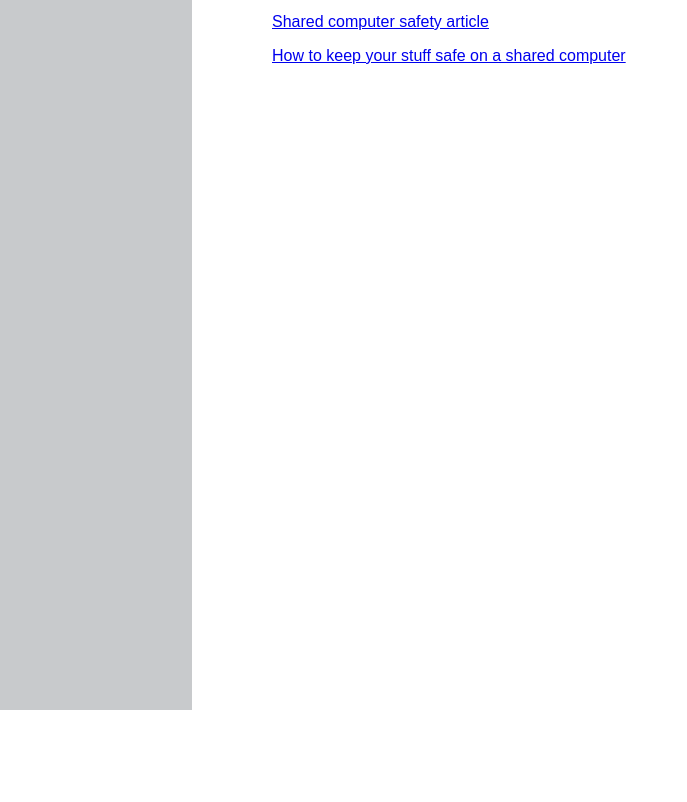
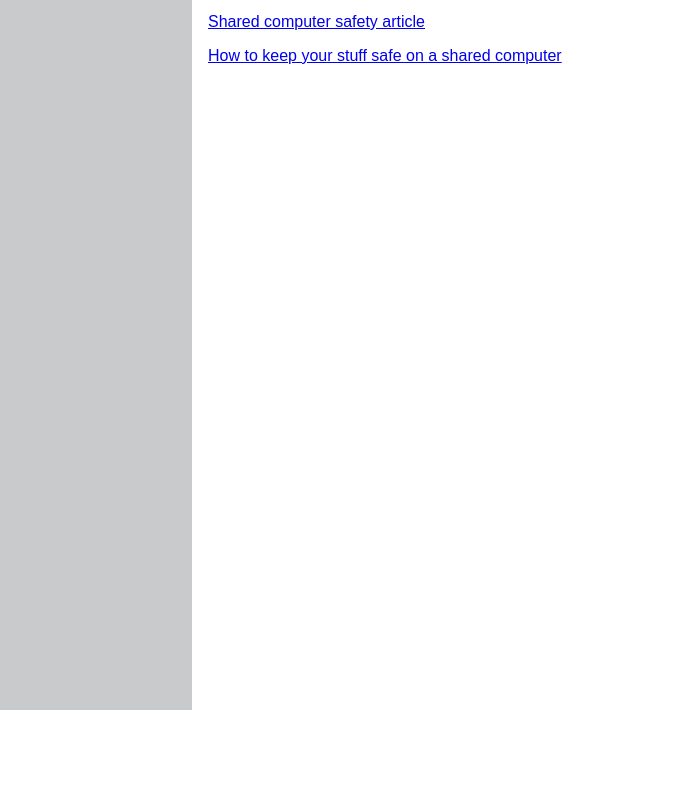
Before and after one commit to tdumin-pvcc/tdumin-pvcc.github.io, a plain HTML site: page greatgoogalymogaly.html in a window 1280 px wide. Shown: the part 90-892 px from the top of the page, without its empty margins (0-687 px from the left). Drawn offline with Linux system fonts and the light colour scheme.

Commit message:
Update greatgoogalymogaly.html

```diff
--- a/greatgoogalymogaly.html
+++ b/greatgoogalymogaly.html
@@ -66,7 +66,7 @@ body {
 </ul>
 
 
-<div style="margin-left:20%;margin-right:20%;padding:1px 16px;height:1000px;">
+<div style="margin-left:15%;margin-right:15%;padding:1px 16px;height:1000px;">
   <h2>Sources</h2>
 <p> <a href="https://www.reddit.com/r/AirForce/comments/uktwua/can_people_see_if_i_access_files_on_shared_drive/">Reddit Thread</a> </p>
  <p> <a href="https://www.makeuseof.com/things-to-avoid-shared-public-computer/">Shared computer safety article</a> </p>
```
